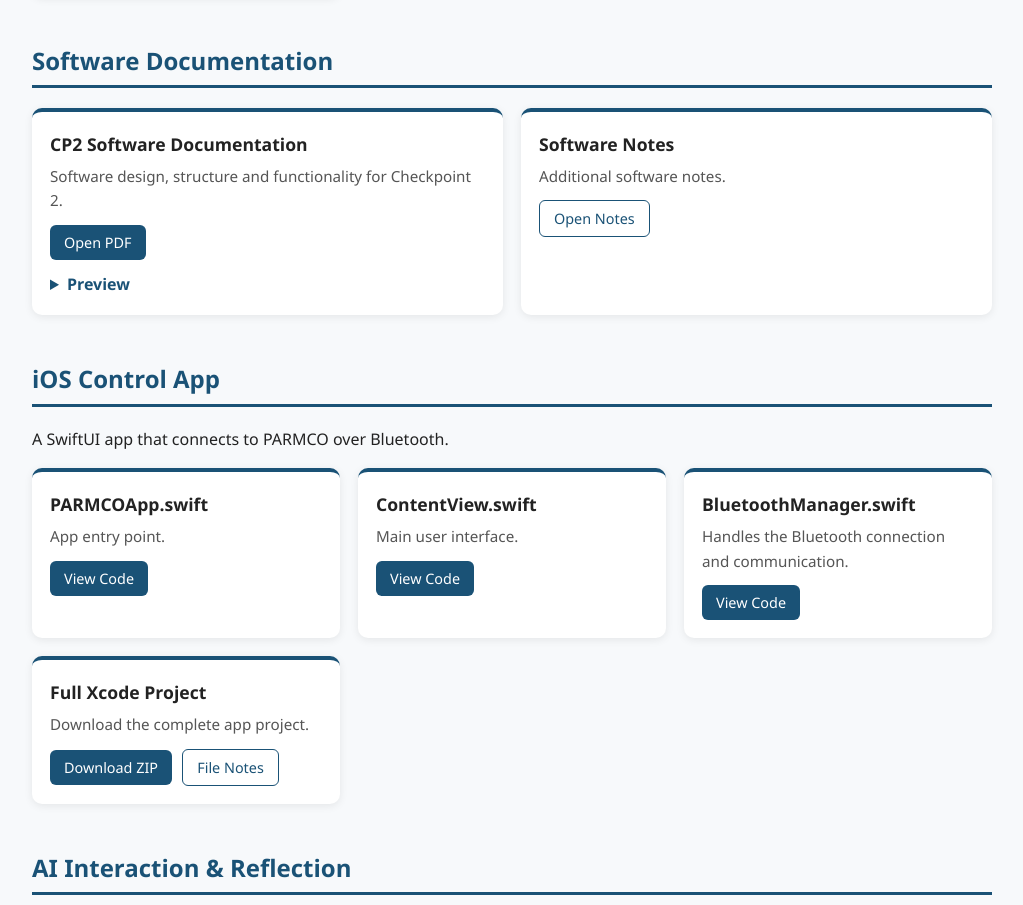
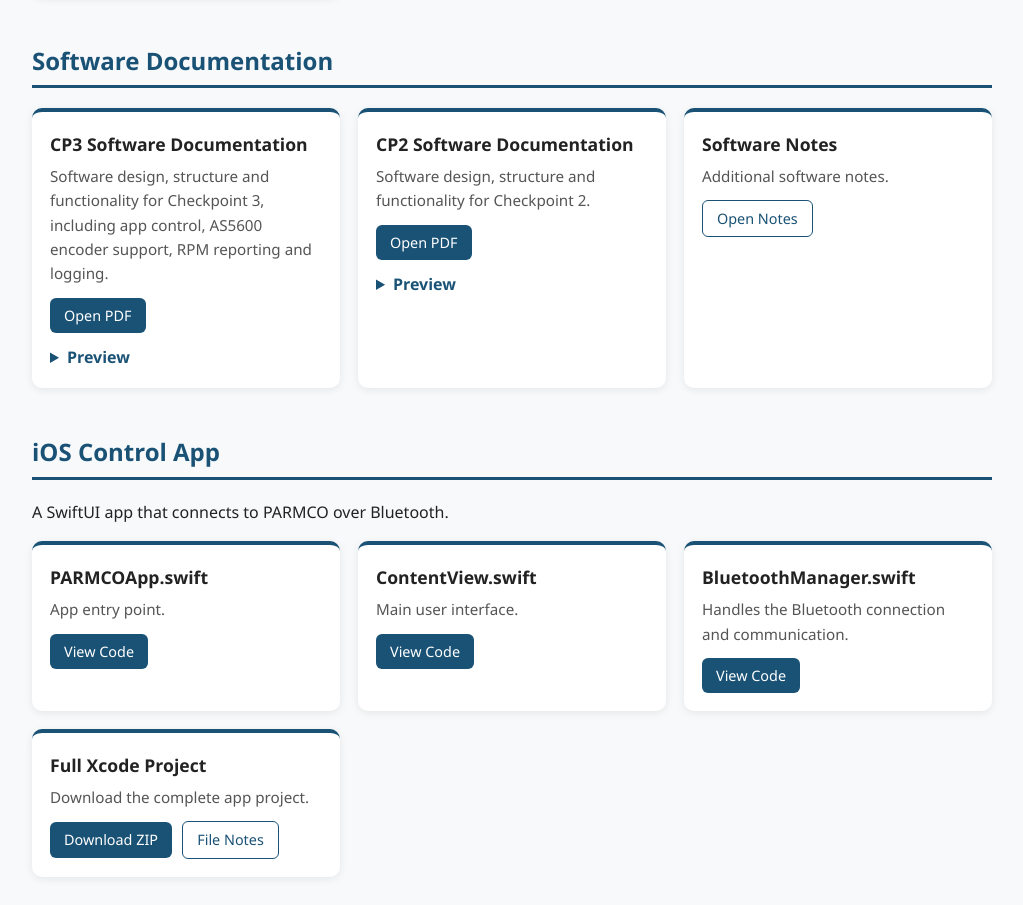
Before and after one commit to meg25799/PARMCO_FINAL_Macey_Disha, a plain HTML site: page index.html in a window 1280 px wide. Shown: the part 1020-1925 px from the top of the page, without its empty margins (128-1151 px from the left). Drawn offline with Linux system fonts and the light colour scheme.

Commit message:
Update index.html

```diff
--- a/index.html
+++ b/index.html
@@ -102,6 +102,16 @@
   <div class="grid">
 
     <div class="card">
+      <h3>CP3 Software Documentation</h3>
+      <p>Software design, structure and functionality for Checkpoint 3, including app control, AS5600 encoder support, RPM reporting and logging.</p>
+      <a class="btn" href="Software_Docs/PARMCO_CP3_Software_Documentation_Final.pdf" target="_blank">Open PDF</a>
+      <details>
+        <summary>Preview</summary>
+        <iframe src="Software_Docs/PARMCO_CP3_Software_Documentation_Final.pdf"></iframe>
+      </details>
+    </div>
+
+    <div class="card">
       <h3>CP2 Software Documentation</h3>
       <p>Software design, structure and functionality for Checkpoint 2.</p>
       <a class="btn" href="Software_Docs/PARMCO_CP2_Software_Documentation_Final.pdf" target="_blank">Open PDF</a>
```
